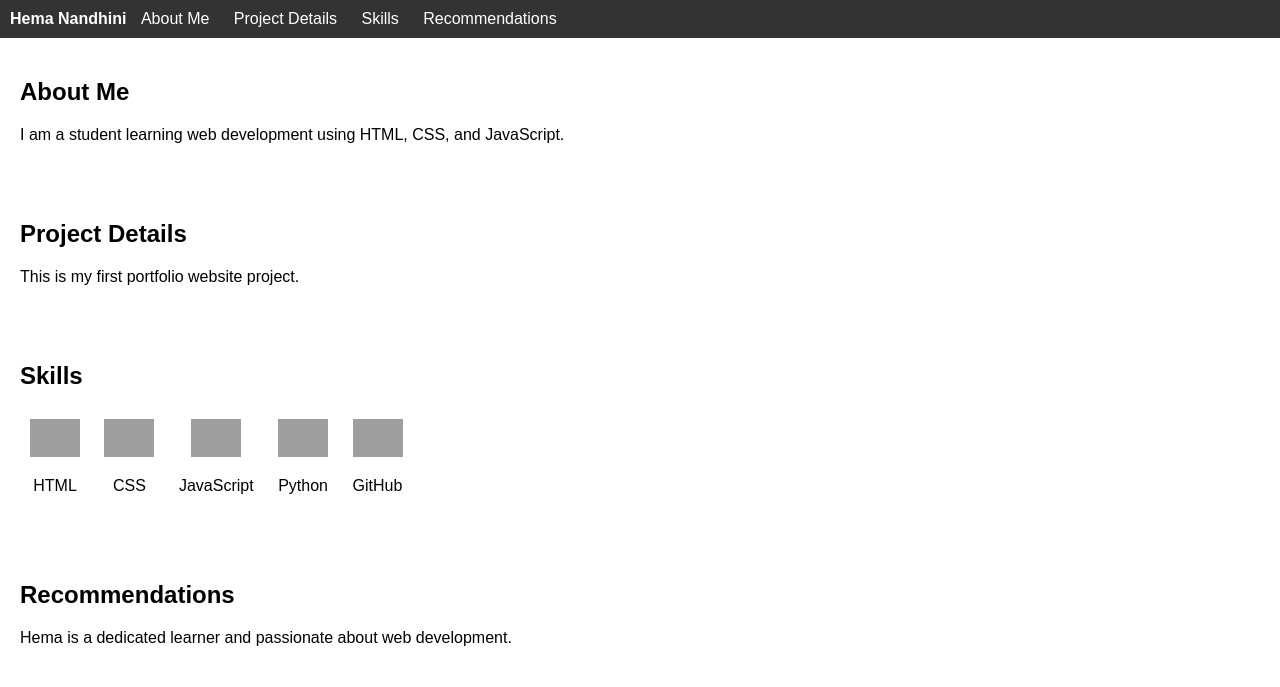
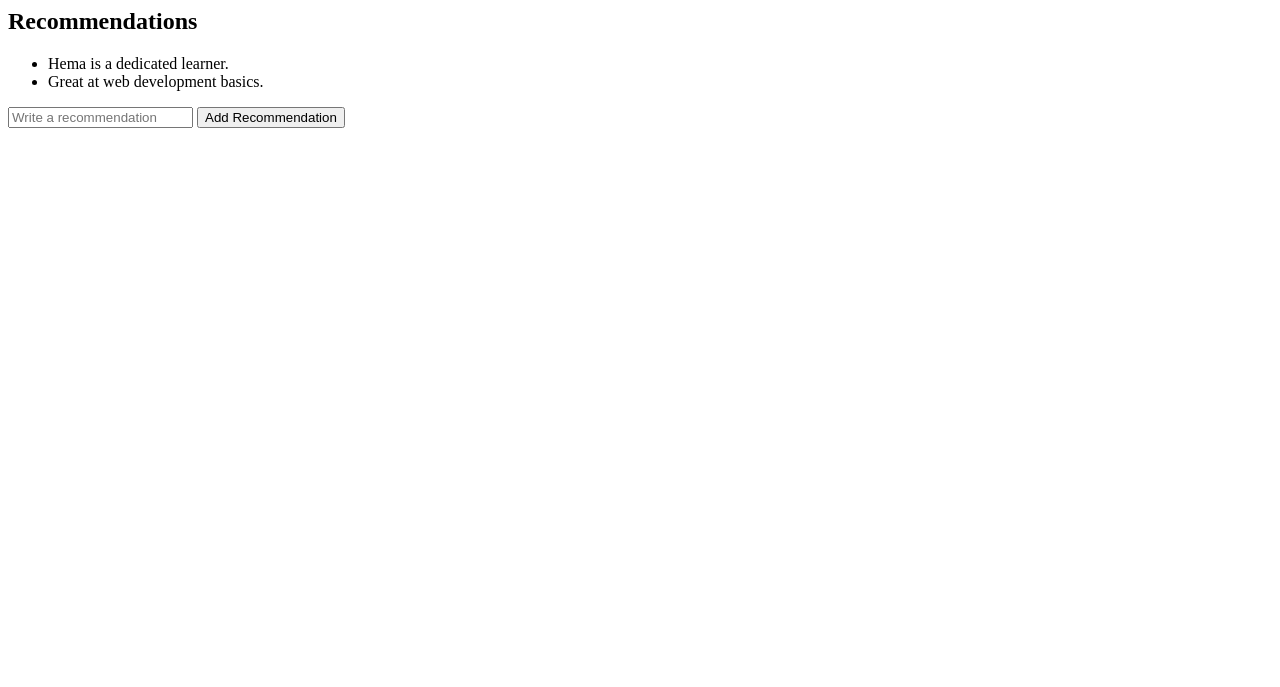
Before and after one commit to hemanandhiniprabhakaran/hemanandhinicoding, a plain HTML site: page index.html in a window 1280 px wide. Drawn offline with Linux system fonts and the light colour scheme; grey boxes are pictures that could not be loaded.

Commit message:
Update index.html

```diff
--- a/index.html
+++ b/index.html
@@ -1,92 +1,34 @@
-<!DOCTYPE html>
-<html>
-<head>
-    <title>My Portfolio</title>
-    <style>
-        body {
-            font-family: Arial;
-            margin: 0;
-        }
-        nav {
-            background-color: #333;
-            padding: 10px;
-        }
-        nav a {
-            color: white;
-            margin: 10px;
-            text-decoration: none;
-        }
-        section {
-            padding: 20px;
-        }
-        .skills div {
-            display: inline-block;
-            margin: 10px;
-            text-align: center;
-        }
-        .skills img {
-            width: 50px;
-        }
-    </style>
-</head>
-<body>
+<section id="recommendations">
+    <h2>Recommendations</h2>
 
-<!-- Navbar -->
-<nav>
-    <strong style="color:white;">Hema Nandhini</strong>
-    <a href="#about">About Me</a>
-    <a href="#projects">Project Details</a>
-    <a href="#skills">Skills</a>
-    <a href="#recommendations">Recommendations</a>
-</nav>
+    <!-- Existing recommendations -->
+    <ul id="rec-list">
+        <li>Hema is a dedicated learner.</li>
+        <li>Great at web development basics.</li>
+    </ul>
 
-<!-- About -->
-<section id="about">
-    <h2>About Me</h2>
-    <p>I am a student learning web development using HTML, CSS, and JavaScript.</p>
+    <!-- Input box -->
+    <input type="text" id="newRec" placeholder="Write a recommendation">
+
+    <!-- Button -->
+    <button onclick="addRecommendation()">Add Recommendation</button>
 </section>
 
-<!-- Projects -->
-<section id="projects">
-    <h2>Project Details</h2>
-    <p>This is my first portfolio website project.</p>
-</section>
+<script>
+function addRecommendation() {
+    var input = document.getElementById("newRec");
+    var text = input.value;
 
-<!-- Skills -->
-<section id="skills" class="skills">
-    <h2>Skills</h2>
+    if (text === "") {
+        alert("Please enter a recommendation");
+        return;
+    }
 
-    <div>
-        <img src="https://cdn-icons-png.flaticon.com/512/732/732212.png">
-        <p>HTML</p>
-    </div>
+    var li = document.createElement("li");
+    li.textContent = text;
 
-    <div>
-        <img src="https://cdn-icons-png.flaticon.com/512/732/732190.png">
-        <p>CSS</p>
-    </div>
+    document.getElementById("rec-list").appendChild(li);
 
-    <div>
-        <img src="https://cdn-icons-png.flaticon.com/512/5968/5968292.png">
-        <p>JavaScript</p>
-    </div>
-
-    <div>
-        <img src="https://cdn-icons-png.flaticon.com/512/5968/5968350.png">
-        <p>Python</p>
-    </div>
-
-    <div>
-        <img src="https://cdn-icons-png.flaticon.com/512/733/733553.png">
-        <p>GitHub</p>
-    </div>
-
-</section>
-
-<!-- Recommendations -->
-<section id="recommendations">
-    <h2>Recommendations</h2>
-    <p>Hema is a dedicated learner and passionate about web development.</p>
-</section>
-
-</body>
+    input.value = "";
+}
+</script>
```
